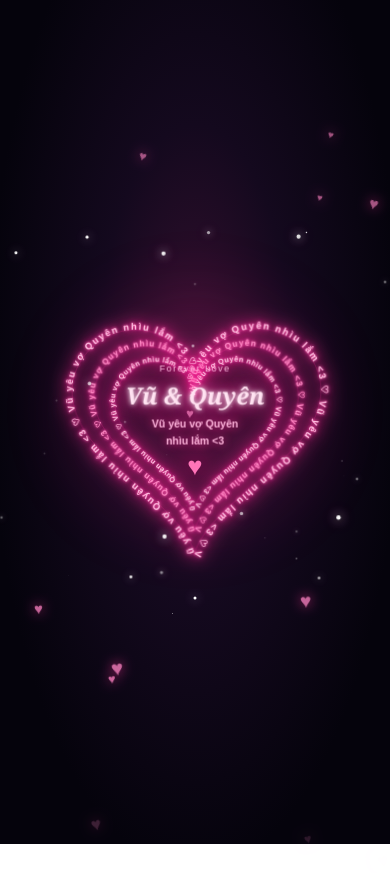
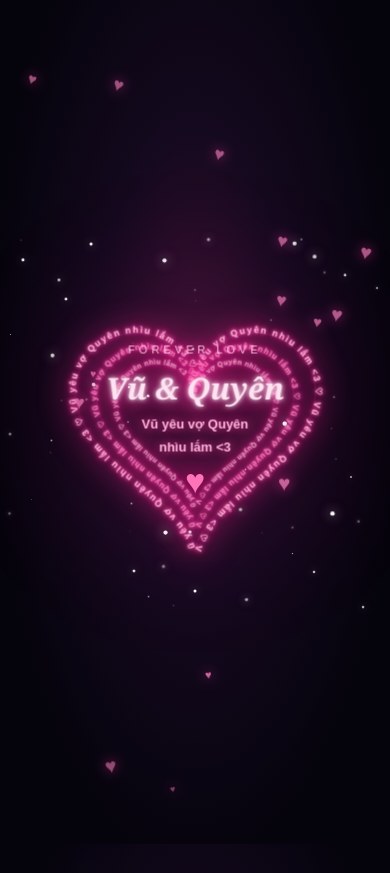
Before and after one commit to binvu476-dot/trai-tim-tinh-yeu, a plain HTML site: page index.html in a window 390 px wide. Before the commit the page ends 844 px from the top, so only its background shows below. Drawn offline with Linux system fonts and the light colour scheme.

Commit message:
Update index.html

```diff
--- a/index.html
+++ b/index.html
@@ -16,23 +16,17 @@
   box-sizing: border-box;
 }
 
-html, body {
+body {
   margin: 0;
-  width: 100%;
-  min-height: 100%;
-}
-
-body {
   min-height: 100vh;
-  min-height: 100dvh;
   overflow: hidden;
   display: grid;
   place-items: center;
   background:
     radial-gradient(ellipse at 50% 43%,
-      #35102f 0%, #14091e 35%, #05030c 75%);
+      #35102f 0%, #14091e 35%, #05030c 75%),
+    #05030c;
   font-family: Arial, sans-serif;
-  touch-action: pan-y;
 }
 
 .scene {
@@ -40,7 +34,6 @@ body {
   width: min(96vw, 720px);
   aspect-ratio: 1;
   perspective: 1000px;
-  isolation: isolate;
 }
 
 .aura {
@@ -52,9 +45,8 @@ body {
   border-radius: 50%;
   background: #fd208f;
   opacity: .14;
-  filter: blur(70px);
+  filter: blur(85px);
   animation: aura 3s ease-in-out infinite alternate;
-  pointer-events: none;
 }
 
 .tilt {
@@ -68,7 +60,7 @@ body {
   width: 100%;
   height: 100%;
   overflow: visible;
-  filter: drop-shadow(0 0 12px #ff2a96);
+  filter: drop-shadow(0 0 15px #ff2a96);
   animation: beat 2.4s ease-in-out infinite;
 }
 
@@ -77,19 +69,19 @@ body {
   stroke: #ff3c9e;
   stroke-width: 1.5;
   opacity: .27;
-  filter: drop-shadow(0 0 8px #ff69b4);
+  filter: drop-shadow(0 0 12px #ff69b4);
 }
 
 .heart-text {
   font-family: Arial, sans-serif;
   font-weight: 700;
   fill: #ffc5e4;
+  paint-order: stroke;
   stroke: #ff459f;
-  stroke-width: .25px;
-  paint-order: stroke;
+  stroke-width: .35px;
   text-shadow:
-    0 0 3px #ff66b1,
-    0 0 7px #ff3299;
+    0 0 4px #ff66b1,
+    0 0 9px #ff3299;
 }
 
 .outer {
@@ -99,18 +91,20 @@ body {
 .middle {
   font-size: 15px;
   fill: #ff91c9;
+  opacity: .95;
 }
 
 .inner {
   font-size: 13px;
   fill: #ffd6eb;
+  opacity: .85;
 }
 
 .center {
   position: absolute;
   left: 50%;
   top: 51%;
-  width: 58%;
+  width: 65%;
   transform: translate(-50%, -50%);
   text-align: center;
   pointer-events: none;
@@ -118,27 +112,28 @@ body {
 }
 
 .center .mini {
-  font-size: clamp(10px, 2vw, 14px);
-  letter-spacing: 3px;
+  font-size: clamp(11px, 2vw, 14px);
+  letter-spacing: 4px;
   color: #ffc4e3;
+  text-transform: uppercase;
   text-shadow: 0 0 10px #ff3d9c;
 }
 
 .center h1 {
   margin: 12px 0 5px;
-  font-size: clamp(26px, 6vw, 49px);
+  font-size: clamp(30px, 6vw, 49px);
   font-family: Georgia, serif;
   font-style: italic;
   color: #ffe2f1;
   text-shadow:
     0 0 5px #fff,
     0 0 15px #ff66b5,
-    0 0 30px #ff1688;
+    0 0 35px #ff1688;
 }
 
 .center .message {
   margin: 8px 0;
-  font-size: clamp(12px, 2.8vw, 19px);
+  font-size: clamp(13px, 2.8vw, 19px);
   font-weight: bold;
   color: #ffb6dd;
   text-shadow: 0 0 10px #ff3999;
@@ -155,17 +150,17 @@ body {
 .spark {
   position: absolute;
   border-radius: 50%;
-  background: white;
+  background: #fff;
   box-shadow:
-    0 0 7px white,
-    0 0 14px #ff55b0;
+    0 0 8px #fff,
+    0 0 18px #ff55b0;
   pointer-events: none;
   animation: twinkle var(--duration) ease-in-out infinite;
   animation-delay: var(--delay);
 }
 
 .floating-heart {
-  position: fixed;
+  position: absolute;
   bottom: -30px;
   color: #ff81c2;
   pointer-events: none;
@@ -175,7 +170,6 @@ body {
   animation-delay: var(--delay);
 }
 
-/* Hiệu ứng tim đập */
 @keyframes beat {
   0%, 100% { transform: scale(1); }
   45% { transform: scale(1.035); }
@@ -183,19 +177,11 @@ body {
   75% { transform: scale(1.045); }
 }
 
-/* Ánh sáng neon */
 @keyframes aura {
-  from {
-    opacity: .12;
-    transform: scale(.9);
-  }
-  to {
-    opacity: .3;
-    transform: scale(1.2);
-  }
+  from { opacity: .12; transform: scale(.9); }
+  to { opacity: .27; transform: scale(1.2); }
 }
 
-/* Chữ chính giữa bay nhẹ */
 @keyframes float {
   0%, 100% {
     transform: translate(-50%, -50%) translateY(0);
@@ -205,19 +191,11 @@ body {
   }
 }
 
-/* Sao nhấp nháy */
 @keyframes twinkle {
-  0%, 100% {
-    opacity: .15;
-    transform: scale(.6);
-  }
-  50% {
-    opacity: 1;
-    transform: scale(1.5);
-  }
+  0%, 100% { opacity: .15; transform: scale(.6); }
+  50% { opacity: 1; transform: scale(1.5); }
 }
 
-/* Trái tim nhỏ bay */
 @keyframes rise {
   0% {
     transform: translateY(0) rotate(-15deg);
@@ -226,70 +204,35 @@ body {
   15% { opacity: .8; }
   85% { opacity: .6; }
   100% {
-    transform: translateY(-110dvh) rotate(25deg);
+    transform: translateY(-110vh) rotate(25deg);
     opacity: 0;
   }
 }
 
-/* 3D tự động cho điện thoại */
-@keyframes mobile3D {
-  0%, 100% {
-    transform: rotateY(-10deg) rotateX(4deg);
+@media (prefers-reduced-motion: reduce) {
+  .heart,
+  .center,
+  .spark,
+  .floating-heart {
+    animation-duration: 8s;
   }
-  50% {
-    transform: rotateY(10deg) rotateX(-4deg);
+}
+@media (hover: none) and (pointer: coarse) {
+  .tilt {
+    animation: phoneRotate 6s ease-in-out infinite;
+  }
+
+  .heart {
+    animation: beat 2s ease-in-out infinite;
   }
 }
 
-/* Tối ưu cho điện thoại */
-@media (max-width: 600px) {
-  .scene {
-    width: min(100vw, 440px);
+@keyframes phoneRotate {
+  0%, 100% {
+    transform: rotateY(-12deg) rotateX(5deg);
   }
-
-  .tilt {
-    animation: mobile3D 6s ease-in-out infinite;
-    transition: none;
-  }
-
-  .aura {
-    filter: blur(40px);
-  }
-
-  .heart {
-    filter: drop-shadow(0 0 8px #ff2a96);
-  }
-
-  .center {
-    width: 55%;
-  }
-
-  .center h1 {
-    font-size: clamp(21px, 6vw, 30px);
-    margin: 6px 0;
-  }
-
-  .center .mini {
-    font-size: 9px;
-    letter-spacing: 1.5px;
-  }
-
-  .center .message {
-    font-size: clamp(10px, 2.7vw, 13px);
-    margin: 5px 0;
-  }
-
-  .center .symbol {
-    font-size: 25px;
-    margin-top: 4px;
-  }
-}
-
-/* Tôn trọng cài đặt giảm chuyển động */
-@media (prefers-reduced-motion: reduce) {
-  *, *::before, *::after {
-    animation: none !important;
-    transition: none !important;
+  50% {
+    transform: rotateY(12deg) rotateX(-5deg);
   }
 }
 </style>
@@ -301,8 +244,7 @@ body {
   <div class="aura"></div>
 
   <div class="tilt" id="tilt">
-    <svg class="heart"
-         viewBox="0 0 700 700"
+    <svg class="heart" viewBox="0 0 700 700"
          xmlns="http://www.w3.org/2000/svg">
 
       <defs>
@@ -311,12 +253,12 @@ body {
         <path id="path3"/>
       </defs>
 
-      <!-- Viền 3 trái tim -->
+      <!-- Ba đường viền trái tim -->
       <use href="#path1" class="heart-shape"/>
       <use href="#path2" class="heart-shape"/>
       <use href="#path3" class="heart-shape"/>
 
-      <!-- Chữ chạy theo đường viền -->
+      <!-- Chữ nằm dọc đường viền -->
       <text class="heart-text outer">
         <textPath href="#path1" id="text1"></textPath>
       </text>
@@ -328,15 +270,19 @@ body {
       <text class="heart-text inner">
         <textPath href="#path3" id="text3"></textPath>
       </text>
-
     </svg>
   </div>
 
+  <!-- Chữ chính giữa -->
   <div class="center">
     <div class="mini">Forever Love</div>
-    <h1>Vũ &amp; Quyên</h1>
-    <div class="message">Vũ yêu vợ Quyên</div>
-    <div class="message">nhìu lắm &lt;3</div>
+    <h1>Vũ & Quyên</h1>
+    <div class="message">
+      Vũ yêu vợ Quyên
+    </div>
+    <div class="message">
+      nhìu lắm &lt;3
+    </div>
     <div class="symbol">♥</div>
   </div>
 </div>
@@ -345,7 +291,7 @@ body {
 const message = "Vũ yêu vợ Quyên nhìu lắm <3";
 const scene = document.getElementById("scene");
 
-// Tạo hình trái tim
+// Hàm tạo hình trái tim chuẩn
 function createHeart(scale) {
   const points = [];
 
@@ -371,7 +317,7 @@ function createHeart(scale) {
   return points.join(" ") + " Z";
 }
 
-// Đặt chữ trên đường viền trái tim
+// Đo chữ để không chồng lên nhau
 const canvas = document.createElement("canvas");
 const ctx = canvas.getContext("2d");
 
@@ -388,6 +334,7 @@ function addText(pathId, textId, scale, size) {
   const phrase = message + "   ♡   ";
   const phraseWidth = ctx.measureText(phrase).width;
 
+  // Số câu vừa với chu vi trái tim
   const count = Math.max(
     1,
     Math.floor((length - 35) / phraseWidth)
@@ -395,23 +342,18 @@ function addText(pathId, textId, scale, size) {
 
   textPath.textContent = phrase.repeat(count);
 
+  // Chỉ nới khoảng cách chữ, không kéo méo chữ
   textPath.setAttribute("textLength", length - 30);
   textPath.setAttribute("lengthAdjust", "spacing");
 }
 
+// Ba lớp chữ rõ ràng, không đè lên nhau
 addText("path1", "text1", 1.0, 17);
 addText("path2", "text2", 0.82, 15);
 addText("path3", "text3", 0.65, 13);
 
 // Tạo sao lấp lánh
-const isMobile = window.matchMedia(
-  "(max-width: 600px)"
-).matches;
-
-// Giảm số hạt trên điện thoại để chạy mượt
-const starCount = isMobile ? 35 : 65;
-
-for (let i = 0; i < starCount; i++) {
+for (let i = 0; i < 65; i++) {
   const star = document.createElement("span");
   star.className = "spark";
 
@@ -435,16 +377,13 @@ for (let i = 0; i < starCount; i++) {
   scene.appendChild(star);
 }
 
-// Tạo trái tim nhỏ bay lên
-const floatingCount = isMobile ? 12 : 16;
-
-for (let i = 0; i < floatingCount; i++) {
+// Trái tim nhỏ bay lên
+for (let i = 0; i < 16; i++) {
   const smallHeart = document.createElement("span");
   smallHeart.className = "floating-heart";
   smallHeart.textContent = "♥";
 
   smallHeart.style.left = Math.random() * 100 + "%";
-
   smallHeart.style.fontSize =
     (Math.random() * 12 + 9) + "px";
 
@@ -461,22 +400,14 @@ for (let i = 0; i < floatingCount; i++) {
   document.body.appendChild(smallHeart);
 }
 
-// Hiệu ứng 3D khi di chuột trên máy tính
+// Hiệu ứng chiều sâu khi di chuột
 const tilt = document.getElementById("tilt");
 
-const hasMouse = window.matchMedia(
-  "(hover: hover) and (pointer: fine)"
-).matches;
-
-if (hasMouse) {
 scene.addEventListener("mousemove", (e) => {
   const rect = scene.getBoundingClientRect();
 
-    const x =
-      (e.clientX - rect.left) / rect.width - 0.5;
-
-    const y =
-      (e.clientY - rect.top) / rect.height - 0.5;
+  const x = (e.clientX - rect.left) / rect.width - 0.5;
+  const y = (e.clientY - rect.top) / rect.height - 0.5;
 
   tilt.style.transform = `
     rotateY(${x * 8}deg)
@@ -485,16 +416,8 @@ if (hasMouse) {
 });
 
 scene.addEventListener("mouseleave", () => {
-    tilt.style.transform =
-      "rotateX(0deg) rotateY(0deg)";
+  tilt.style.transform = "rotateX(0deg) rotateY(0deg)";
 });
-}
-
-// 3D tự động trên thiết bị cảm ứng màn hình lớn
-if (!hasMouse && !isMobile) {
-  tilt.style.animation =
-    "mobile3D 6s ease-in-out infinite";
-}
 </script>
 
 </body>
```
Lines whose indentation alone changed are shown as unchanged.
